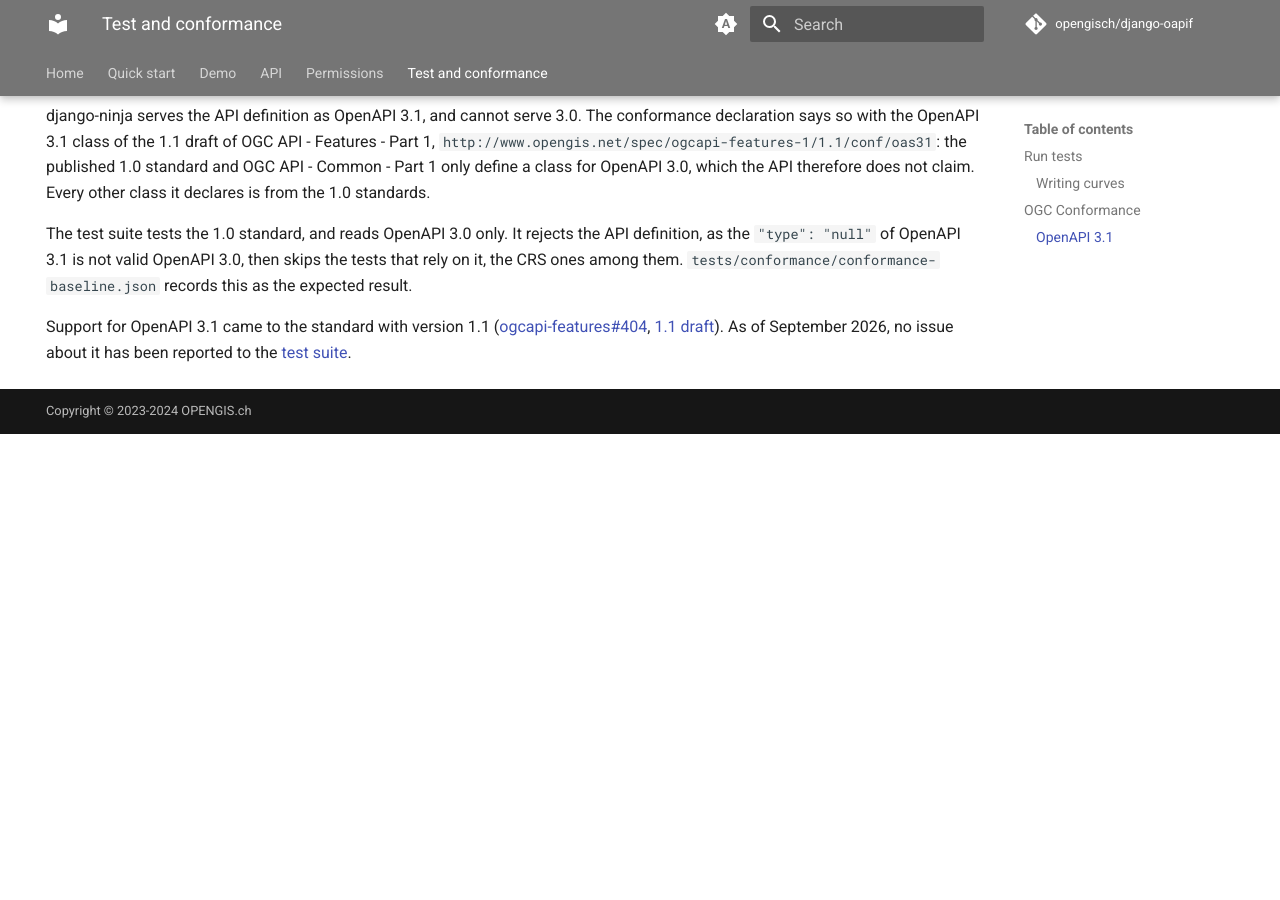
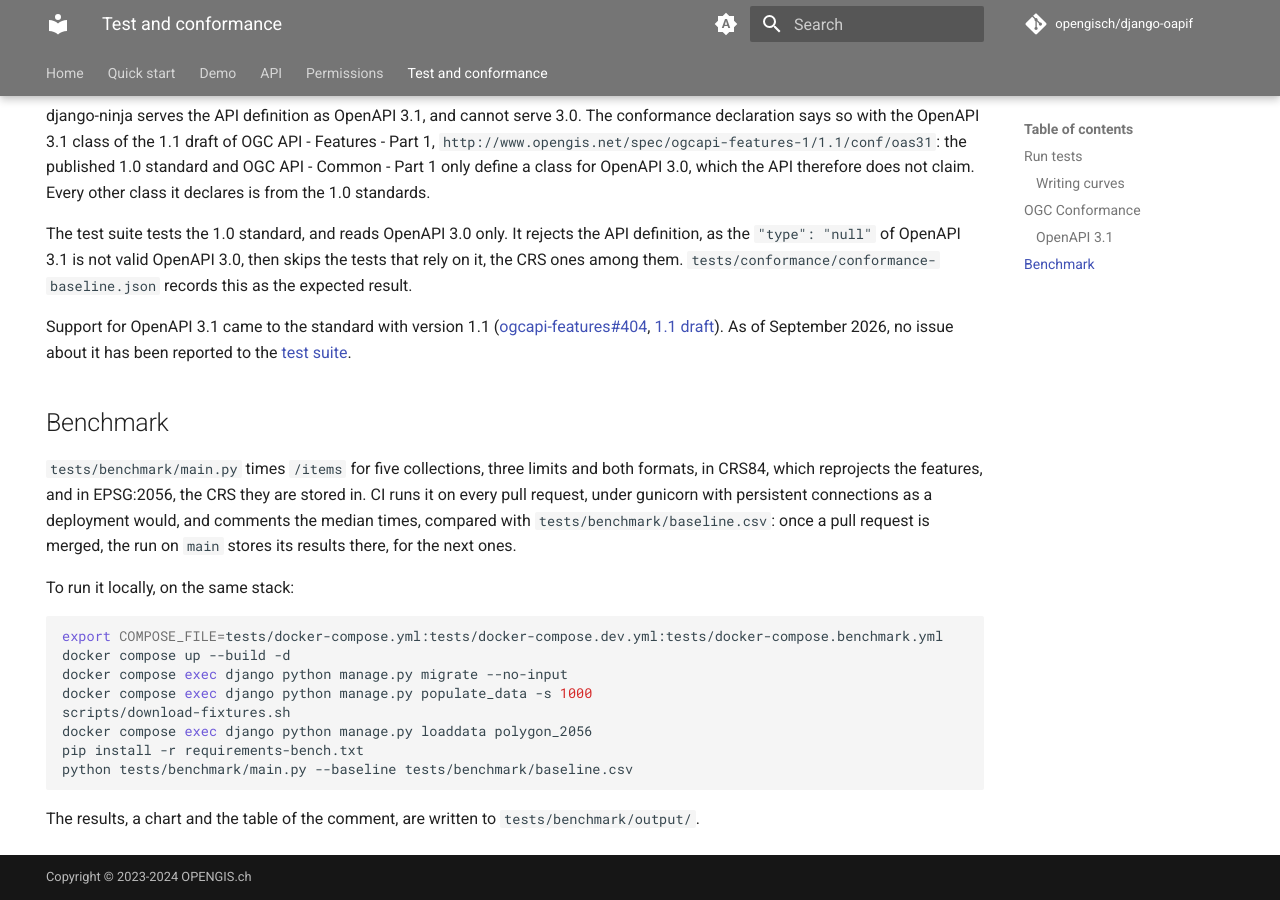
Before and after one commit to opengisch/django-oapif, an MkDocs documentation site: the page built from docs/content/tests.md, in a window 1280 px wide and 900 px high, scrolled down 928 px. Built offline with MkDocs 1.6.1 and Material for MkDocs 9.7.7, drawn with Linux system fonts in a browser that asks for light colours; comment, search, counter and statistics services are not loaded; before the commit the page ends 1362 px from its top, so only the background shows below that.

Commit message:
Compare the benchmark with a baseline, reprojection included

````diff
--- a/docs/content/tests.md
+++ b/docs/content/tests.md
@@ -56,3 +56,26 @@ Support for OpenAPI 3.1 came to the standard with version 1.1
 ([ogcapi-features#404](https://github.com/opengeospatial/ogcapi-features/issues/404),
 [1.1 draft](https://docs.ogc.org/DRAFTS/17-069r5.html)). As of September 2026, no issue about it has
 been reported to the [test suite](https://github.com/opengeospatial/ets-ogcapi-features10/issues).
+
+## Benchmark
+
+`tests/benchmark/main.py` times `/items` for five collections, three limits and both formats, in CRS84,
+which reprojects the features, and in EPSG:2056, the CRS they are stored in. CI runs it on every pull
+request, under gunicorn with persistent connections as a deployment would, and comments the median
+times, compared with `tests/benchmark/baseline.csv`: once a pull request is merged, the run on `main`
+stores its results there, for the next ones.
+
+To run it locally, on the same stack:
+
+```bash
+export COMPOSE_FILE=tests/docker-compose.yml:tests/docker-compose.dev.yml:tests/docker-compose.benchmark.yml
+docker compose up --build -d
+docker compose exec django python manage.py migrate --no-input
+docker compose exec django python manage.py populate_data -s 1000
+scripts/download-fixtures.sh
+docker compose exec django python manage.py loaddata polygon_2056
+pip install -r requirements-bench.txt
+python tests/benchmark/main.py --baseline tests/benchmark/baseline.csv
+```
+
+The results, a chart and the table of the comment, are written to `tests/benchmark/output/`.
````
Also changed, not shown: 3 other files.
